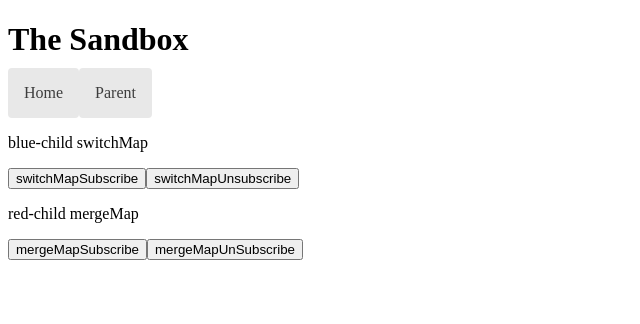
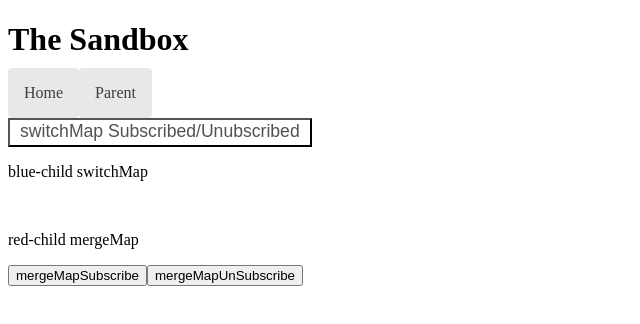
Before and after one commit to eigenman38/sandbox, an Angular app: page /parent in a window 1280 px wide. Shown: the top 324 px of the page, without its empty margins (0-640 px from the left). Built offline with nearby package versions, Linux system fonts and the light colour scheme.

Commit message:
used behavior subject to send events to child component

```diff
--- a/src/app/blue-child/blue-child.component.html
+++ b/src/app/blue-child/blue-child.component.html
@@ -1,9 +1,9 @@
 <p>blue-child switchMap</p>
 
-<button class="switch-map" (click)="switchMapSubscribe()">
+<!-- <button class="switch-map" (click)="switchMapSubscribe()">
   switchMapSubscribe
 </button>
 
 <button class="switch-map" (click)="switchMapUnsubscribe()">
   switchMapUnsubscribe
-</button>
+</button> -->
--- a/src/app/blue-child/blue-child.component.ts
+++ b/src/app/blue-child/blue-child.component.ts
@@ -1,5 +1,6 @@
-import { Component, ElementRef, OnDestroy, OnInit } from '@angular/core';
+import { Component, ElementRef, Input, OnDestroy, OnInit } from '@angular/core';
 import {
+  BehaviorSubject,
   interval,
   map,
   Observable,
@@ -16,6 +17,8 @@ import {
   styleUrls: ['./blue-child.component.css'],
 })
 export class BlueChildComponent implements OnInit, OnDestroy {
+  @Input() switchMapSubscribed$!: BehaviorSubject<boolean>;
+
   private selector: string;
   private destroyed$: Subject<boolean> = new Subject<boolean>();
 
@@ -33,6 +36,22 @@ export class BlueChildComponent implements OnInit, OnDestroy {
     this.switchMapResult$ = this.letters.pipe(
       switchMap((x) => interval(1000).pipe(map((i) => x + i)))
     );
+
+    this.switchMapSubscribed$
+      .pipe(takeUntil(this.destroyed$))
+      .subscribe((x) => {
+        if (x) {
+          console.log(
+            `ngOnInit: ${this.selector} Subscribed(true) Event Received`
+          );
+          this.switchMapSubscribe();
+        } else {
+          console.log(
+            `ngOnInit: ${this.selector} Unsubscribed(false) Event Received`
+          );
+          this.switchMapUnsubscribe();
+        }
+      });
   }
   ngOnDestroy(): void {
     this.destroyed$.next(true);
@@ -44,7 +63,7 @@ export class BlueChildComponent implements OnInit, OnDestroy {
   switchMapSubscribe() {
     this.switchMapUnsubscribe();
     this.switchMapSubscription = this.switchMapResult$
-      ?.pipe(takeUntil(this.destroyed$))
+      ?.pipe(takeUntil(this.destroyed$)) // move takeuntil to upper def.
       .subscribe((x) => console.log(x));
   }
 
--- a/src/app/parent/parent.component.html
+++ b/src/app/parent/parent.component.html
@@ -1,3 +1,8 @@
-<app-blue-child></app-blue-child>
+<button class="switch-map" (click)="switchMapSubscribeToggle()">
+  switchMap Subscribed/Unubscribed
+</button>
+<app-blue-child
+  [switchMapSubscribed$]="switchMapBlueChildSubscribed$"
+></app-blue-child>
 <br />
 <app-red-child></app-red-child>
--- a/src/app/parent/parent.component.ts
+++ b/src/app/parent/parent.component.ts
@@ -1,6 +1,19 @@
 import { Component, ElementRef, OnDestroy, OnInit } from '@angular/core';
-import { of, interval, Observable, Subscription, Subject } from 'rxjs';
-import { mergeMap, map, switchMap, takeUntil } from 'rxjs/operators';
+import {
+  of,
+  interval,
+  Observable,
+  Subscription,
+  Subject,
+  BehaviorSubject,
+} from 'rxjs';
+import {
+  mergeMap,
+  map,
+  switchMap,
+  takeUntil,
+  withLatestFrom,
+} from 'rxjs/operators';
 
 @Component({
   selector: 'app-parent',
@@ -8,6 +21,9 @@ import { mergeMap, map, switchMap, takeUntil } from 'rxjs/operators';
   styleUrls: ['./parent.component.css'],
 })
 export class ParentComponent implements OnInit, OnDestroy {
+  switchMapBlueChildSubscribed$: BehaviorSubject<boolean> =
+    new BehaviorSubject<boolean>(false);
+
   private destroyed$: Subject<boolean> = new Subject<boolean>();
 
   private selector: string;
@@ -24,4 +40,32 @@ export class ParentComponent implements OnInit, OnDestroy {
     this.destroyed$.unsubscribe();
     console.log(`ngOnDestroy: ${this.selector}`);
   }
+
+  // toggles the blue child switch map subscription
+  switchMapSubscribeToggle(): void {
+    let currentState = this.switchMapBlueChildSubscribed$.getValue();
+    if (currentState) {
+      console.log(
+        `ngOnInit: ${this.selector} switchMapSubscribeToggle: true: sending false`
+      );
+      this.switchMapBlueChildSubscribed$.next(false);
+    } else {
+      console.log(
+        `ngOnInit: ${this.selector} switchMapSubscribeToggle: false: sending true`
+      );
+      this.switchMapBlueChildSubscribed$.next(true);
+    }
+
+    // can't actually do a withLatestFrom because would need to subscribe to it and that would
+    // cause infinite loop.
+    // this.switchMapBlueChildSubscribed$.pipe(
+    //   withLatestFrom((x) => {
+    //     if (x) {
+    //       this.switchMapBlueChildSubscribed$.next(false);
+    //     } else {
+    //       this.switchMapBlueChildSubscribed$.next(true);
+    //     }
+    //   })
+    // );
+  }
 }
```
